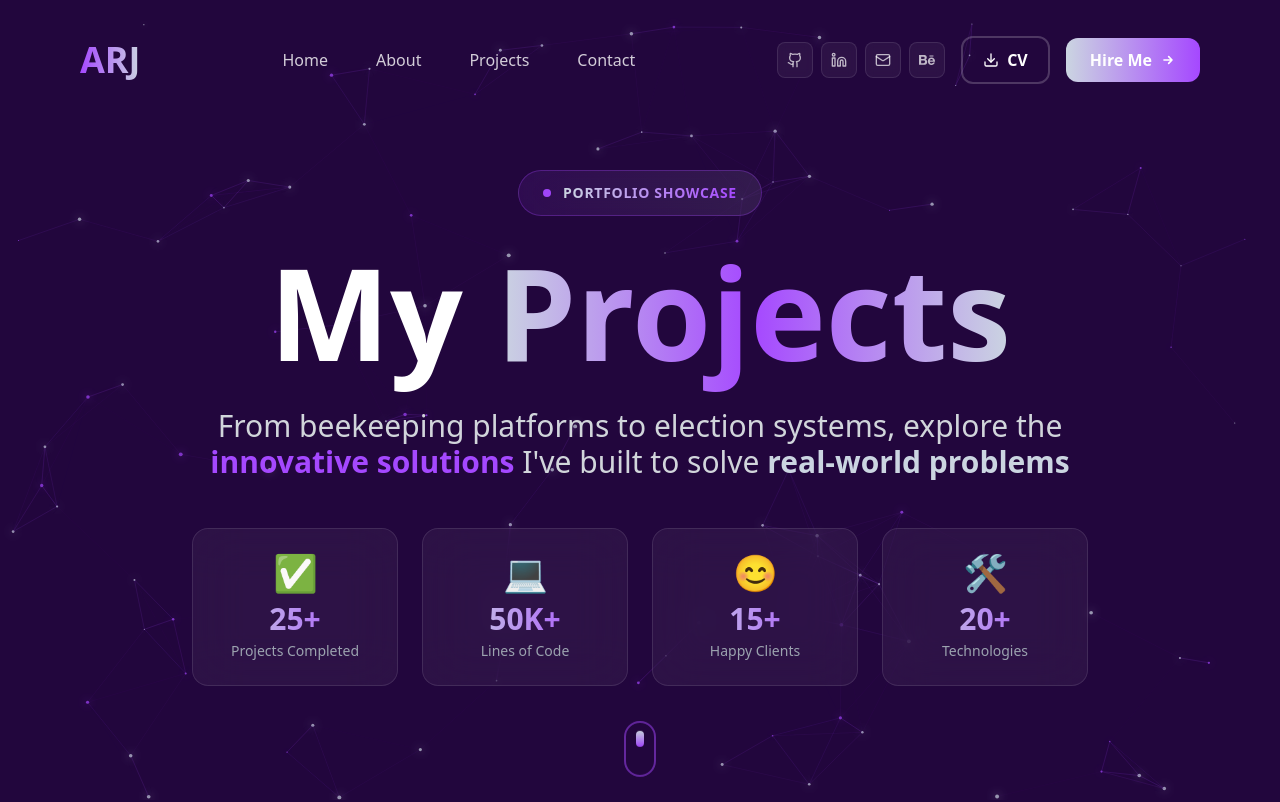
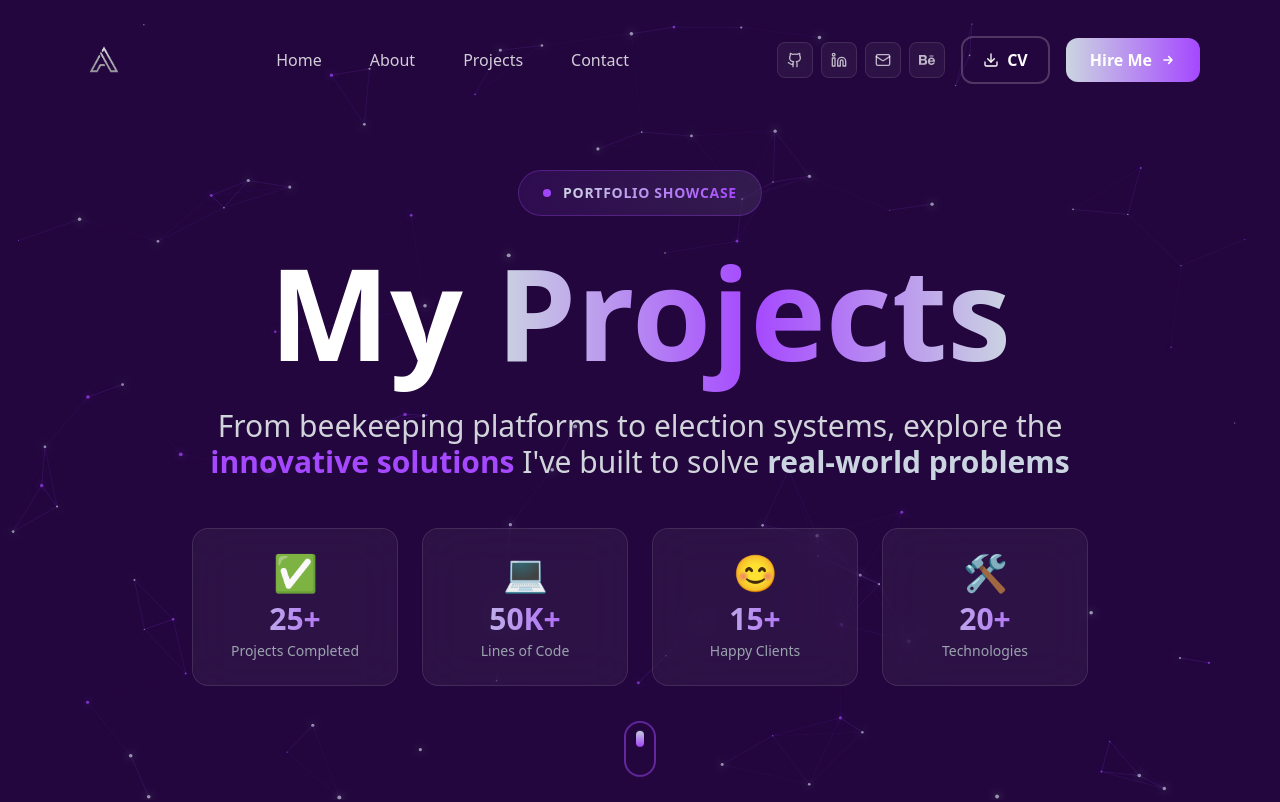
Before and after one commit to areejabumuhfouz/areej_abumuhfouz, a React (Vite) app: page /projects in a window 1280 px wide. Shown: the top 802 px of the page. Built offline with nearby package versions, Linux system fonts and the light colour scheme.

Commit message:
Portfolio

```diff
--- a/index.html
+++ b/index.html
@@ -4,7 +4,7 @@
     <meta charset="UTF-8" />
 
     <!-- Favicon -->
-    <link rel="icon" type="image/png" href="./src/Assets/Logo1.png" />
+    <link rel="icon" type="image/png" href="/Logo1.png" />
 
     <!-- Responsive -->
     <meta name="viewport" content="width=device-width, initial-scale=1.0" />
--- a/src/Components/Header.jsx
+++ b/src/Components/Header.jsx
@@ -48,19 +48,26 @@ export default function ResponsiveHeader() {
               onClick={() => setMobileMenuOpen(false)}
             >
               {/* <div className="relative">
-                <div className="w-16 h-16 sm:w-12 sm:h-12 flex items-center justify-center font-black text-lg sm:text-xl transition-all duration-300 group-hover:scale-110 group-hover:rotate-6">
+                <div className="w-24 h-24  rounded-full sm:w-12 sm:h-12 flex items-center justify-center font-black text-lg sm:text-xl transition-all duration-300 group-hover:scale-110 group-hover:rotate-6">
 
                   <img src={Logo} alt="" />
                 </div>
                 <div className="absolute inset-0 rounded-xl bg-gradient-to-br from-[#cbd5e1] to-[#a548ff] opacity-0 group-hover:opacity-50 blur-xl transition-all duration-300" />
               </div> */}
-              <div className="space-y-4">
+              <div className="relative group">
+  <div className="w-24 h-24 sm:w-12 sm:h-12 rounded-full flex items-center justify-center font-black text-lg sm:text-xl transition-all duration-300 group-hover:scale-110 group-hover:rotate-6">
+    <img src={Logo} alt="Logo" className="w-full h-full object-contain" />
+  </div>
+  <div className="absolute inset-0 rounded-xl bg-gradient-to-br from-[#cbd5e1] to-[#a548ff] opacity-0 group-hover:opacity-50 blur-xl transition-all duration-300" />
+</div>
+
+              {/* <div className="space-y-4">
                 <h3 className="text-4xl font-black">
                   <span className="block bg-gradient-to-r from-[#a548ff] to-[#cbd5e1] bg-clip-text text-transparent">
                     ARJ
                   </span>
                 </h3>
-              </div>
+              </div> */}
 
             </a>
 
```
